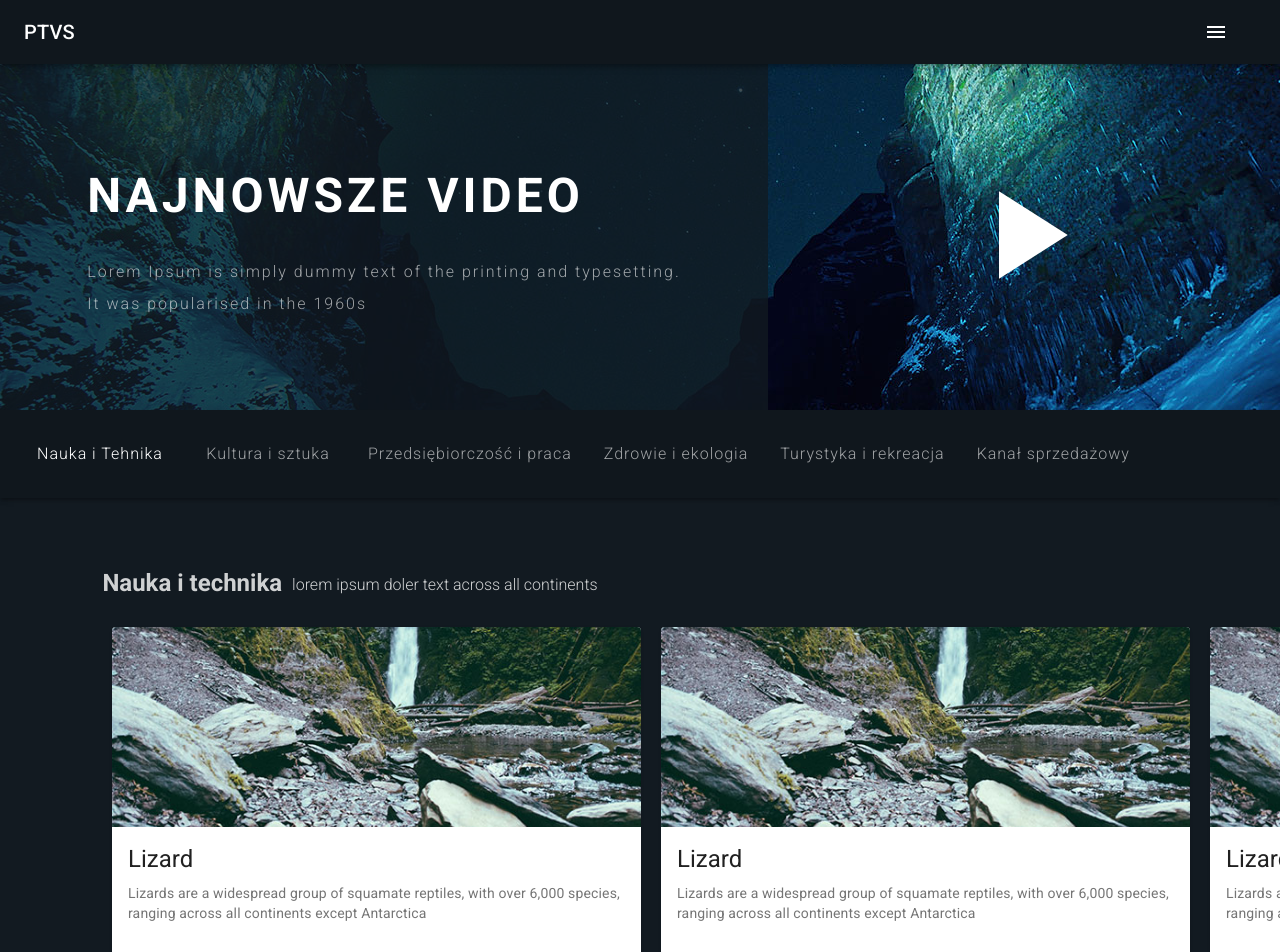
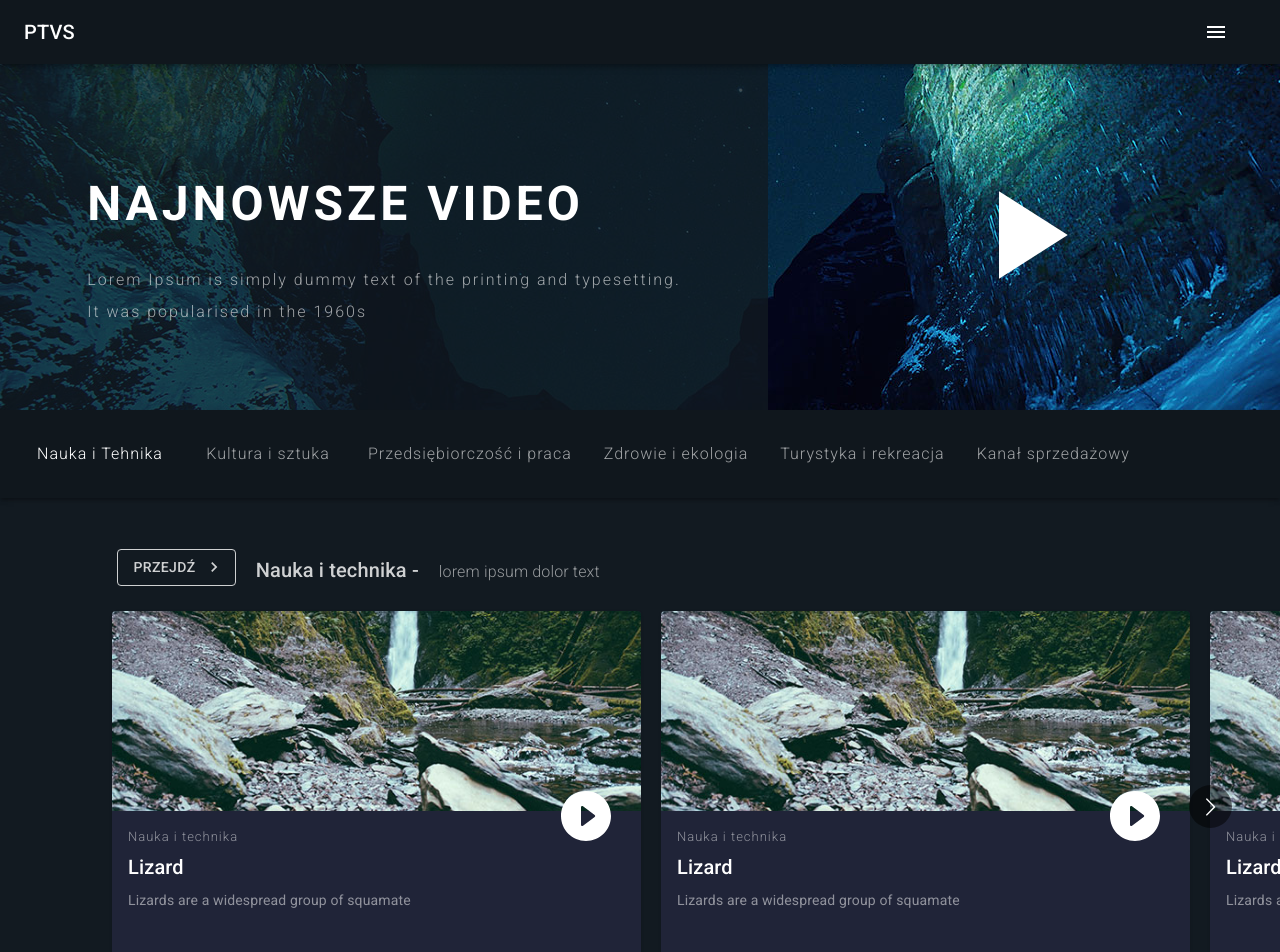
Before and after one commit to LukaszMarciszewski1/PTVS, a React (Create React App) app: page / in a window 1280 px wide. Shown: the top 952 px of the page. Built offline with nearby package versions, Linux system fonts and the light colour scheme.

Commit message:
card style

```diff
--- a/src/components/Carousel/Tech.js
+++ b/src/components/Carousel/Tech.js
@@ -1,7 +1,8 @@
 import React from 'react';
 import Carousel from 'react-multi-carousel';
 import 'react-multi-carousel/lib/styles.css';
-import { makeStyles } from '@material-ui/core'
+import { makeStyles, withStyles, Link } from '@material-ui/core'
+
 // Import Swiper React components
 import { Swiper, SwiperSlide } from 'swiper/react';
 import SwiperCore, { Navigation, Pagination, Scrollbar, A11y } from 'swiper';
@@ -12,9 +13,10 @@ import CardActionArea from '@material-ui/core/CardActionArea';
 import CardActions from '@material-ui/core/CardActions';
 import CardContent from '@material-ui/core/CardContent';
 import CardMedia from '@material-ui/core/CardMedia';
+import Typography from '@material-ui/core/Typography';
 import Button from '@material-ui/core/Button';
-import Typography from '@material-ui/core/Typography';
-
+import ChevronRightIcon from '@material-ui/icons/ChevronRight';
+import PlayCircleFilledRoundedIcon from '@material-ui/icons/PlayCircleFilledRounded';
 // Import Swiper styles
 // Import Swiper styles
 import 'swiper/swiper.scss';
@@ -64,8 +66,9 @@ SwiperCore.use([Navigation, Pagination, Scrollbar, A11y]);
 
 const useStyles = makeStyles((theme) => ({
   root: {
-    // maxWidth: 345,
-    margin: 10
+    color: 'white',
+    margin: 10,
+    backgroundColor: '#202438'
   },
   media: {
     height: 200,
@@ -78,13 +81,34 @@ const useStyles = makeStyles((theme) => ({
     marginLeft: '8%',
     marginTop: '4%'
   },
-  title: {
+  titleContent: {
     display: 'flex',
     opacity: .8,
-    alignItems: 'flex-end'
-  }
+    alignItems: 'flex-end',
+    margin: 15
+  },
+  titleText: {
+    margin: '0 20px',
+  },
+  cardContent: {
+    marginBottom: 30,
+    position: 'relative'
+  },
+  titleCategory: {
+    fontSize: 13,
+    fontWeight: 'lighter',
+    letterSpacing: 1
+  },
+  iconPlay: {
+    position: 'absolute',
+    top: -25,
+    right: 25,
+    width: 60,
+    height: 60,
+    // color: '#2962ff',
+    color: 'white',
+  },
 }));
-
 
 const responsive = {
   desktop: {
@@ -109,7 +133,23 @@ const responsive = {
   }
 };
 
-const Tech = ({name, img}) => {
+const StyledBreadcrumb = withStyles((theme) => ({
+  root: {
+    backgroundColor: theme.palette.grey[100],
+    height: theme.spacing(3),
+    color: theme.palette.grey[800],
+    fontWeight: theme.typography.fontWeightRegular,
+    '&:hover, &:focus': {
+      backgroundColor: theme.palette.grey[300],
+    },
+    '&:active': {
+      boxShadow: theme.shadows[1],
+      backgroundColor: emphasize(theme.palette.grey[300], 0.12),
+    },
+  },
+}));
+
+const Tech = ({name, img, category}) => {
   const classes = useStyles();
   const [expanded, setExpanded] = React.useState(false);
 
@@ -118,29 +158,30 @@ const Tech = ({name, img}) => {
   };
     return (
       <div className={classes.container}>
-      <div className={classes.title}><h2>{name}</h2><p style={{marginLeft: 10}}>lorem ipsum doler text across all continents</p></div>
+        <div className={classes.titleContent}>
+        <Button
+          component='a'
+          href="#"
+          variant="outlined"
+          color="inherit"
+          endIcon={<ChevronRightIcon/>}
+          >
+          Przejdź
+        </Button>
+        <Typography variant="h6" component="h2" className={classes.titleText}>
+          {name}
+        </Typography>
+        <Typography variant="subtitle1" style={{fontWeight:'lighter', opacity: .7}}>
+          lorem ipsum dolor text
+        </Typography>
+        </div>
         <Carousel
-          additionalTransfrom={0}
-          arrows
-          swipeable={true}
-          draggable={true}
+          // draggable={true}
           responsive={responsive}
-          renderButtonGroupOutside={false}
-          renderDotsOutside={false}
           ssr={true} // means to render carousel on server-side.
-          infinite={true}
           partialVisible={true}
-          slidesToSlide={1}
-          autoPlaySpeed={1000}
-          keyBoardControl={true}
-          customTransition="all .5"
-          transitionDuration={500}
           containerClass="carousel-container"
-          removeArrowOnDeviceType={["tablet", "mobile"]}
-          itemClass="carousel-item-padding-40-px"
-                    // autoPlay={this.props.deviceType !== "mobile" ? true : false}
-                    // deviceType={this.props.deviceType}
-          // dotListClass="custom-dot-list-style"
+          // deviceType={deviceType}
         >
               {data.map( card => (
                 <Card className={classes.root} key={card.id}>
@@ -150,13 +191,16 @@ const Tech = ({name, img}) => {
                       image={img}
                       title="Contemplative Reptile"
                     />
-                    <CardContent>
-                      <Typography gutterBottom variant="h5" component="h2">
+                    <CardContent className={classes.cardContent}>
+                    <PlayCircleFilledRoundedIcon className={classes.iconPlay} fontSize='large'/>
+                    <Typography className={classes.titleCategory} gutterBottom style={{opacity: .5}}>
+                       {category}
+                    </Typography>
+                      <Typography gutterBottom variant="h6" component="h3" color="inherit">
                         Lizard
                       </Typography>
-                      <Typography variant="body2" color="textSecondary" component="p">
-                        Lizards are a widespread group of squamate reptiles, with over 6,000 species, ranging
-                        across all continents except Antarctica
+                      <Typography variant="body2" component="p" style={{opacity: .5}}>
+                        Lizards are a widespread group of squamate
                       </Typography>
                     </CardContent>
                   </CardActionArea>
--- a/src/components/Navigation/Navigation.js
+++ b/src/components/Navigation/Navigation.js
@@ -15,10 +15,10 @@ import img3 from '../../assets/images/pic03.jpg'
 import img4 from '../../assets/images/pic04.jpg'
 import img5 from '../../assets/images/pic05.jpg'
 import img6 from '../../assets/images/pic06.jpg'
-import img8 from '../../assets/images/pic08.jpg'
-import img9 from '../../assets/images/pic09.jpg'
-import img10 from '../../assets/images/pic10.jpg'
-import img11 from '../../assets/images/pic11.jpg'
+import img7 from '../../assets/images/pic08.jpg'
+import img8 from '../../assets/images/pic09.jpg'
+import img9 from '../../assets/images/pic10.jpg'
+import img10 from '../../assets/images/pic11.jpg'
 
 
 function TabPanel(props) {
@@ -100,6 +100,15 @@ const  Navigation = () => {
     setValue(newValue);
   };
 
+// const renderImg = () => {
+//   const images = [img1, img2, img3, img4, img5, img6, img7, img8, img9]
+//   const index = Math.floor(Math.random() * images.length)
+//   const image = images[index]
+//   return(
+//     image
+//   )
+// }
+
   return (
     <div className={classes.root}>
       <AppBar position="static" color="transparent" elevation={3}>
@@ -120,22 +129,22 @@ const  Navigation = () => {
         </StyledTabs>
       </AppBar>
       <TabPanel value={value} index={0}>
-        <Tech name={'Nauka i technika'} img={img1}/>
+        <Tech name={'Nauka i technika - '} img={img1} category={'Nauka i technika'}/>
       </TabPanel>
       <TabPanel value={value} index={1}>
-      <Tech name={'Kultura i sztuka'} img={img2}/>
+      <Tech name={'Kultura i sztuka'} img={img2} category={'Kultura i sztuka'}/>
       </TabPanel>
       <TabPanel value={value} index={2}>
-      <Tech name={'Przedsiębiorczośc i praca'} img={img3}/>
+      <Tech name={'Przedsiębiorczośc i praca'} img={img3} category={'Przedsiębiorczośc i praca'}/>
       </TabPanel>
       <TabPanel value={value} index={3}>
-      <Tech name={'Zdrowie i ekologia'} img={img4}/>
+      <Tech name={'Zdrowie i ekologia'} img={img4} category={'Zdrowie i ekologia'}/>
       </TabPanel>
       <TabPanel value={value} index={4}>
-      <Tech name={'Turystyka i rekreacja'} img={img9}/>
+      <Tech name={'Turystyka i rekreacja'} img={img9} category={'Turystyka i rekreacja'}/>
       </TabPanel>
       <TabPanel value={value} index={5}>
-      <Tech name={'Kanał sprzedażowy'} img={img10}/>
+      <Tech name={'Kanał sprzedażowy'} img={img10} category={'Kanał sprzedażowy'}/>
       </TabPanel>
     </div>
   );
--- a/src/index.css
+++ b/src/index.css
@@ -16,11 +16,15 @@ h1 {
   font-size: 3rem;
   text-transform: uppercase;
   letter-spacing: 4px;
-  /* background-color: #2f2f2f; */
+  /* background-color: #202438; */
+}
+h2 {
+  margin: 0;
 }
 p {
   font-weight: lighter;
   line-height: 2rem;
+  margin: 0;
 }
 a{
   color: white;
```
